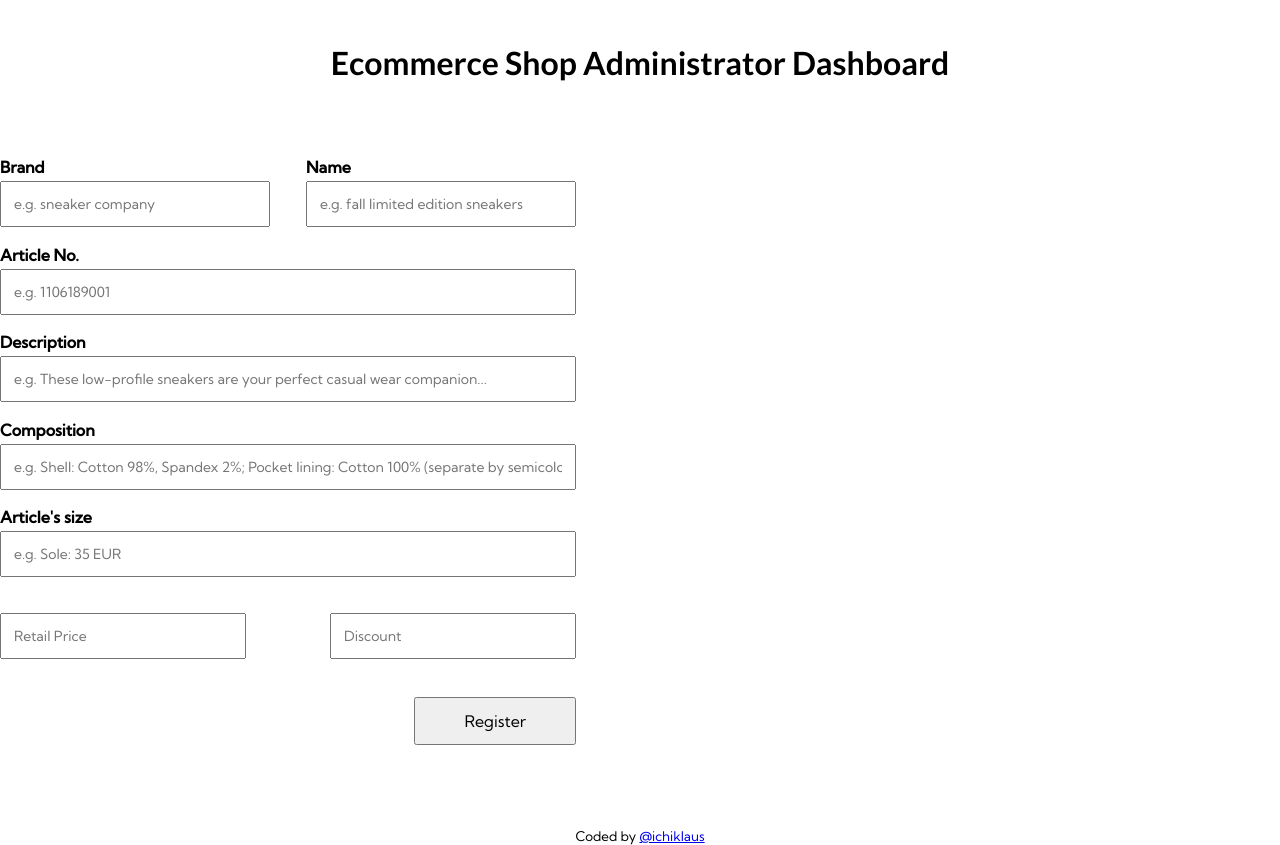
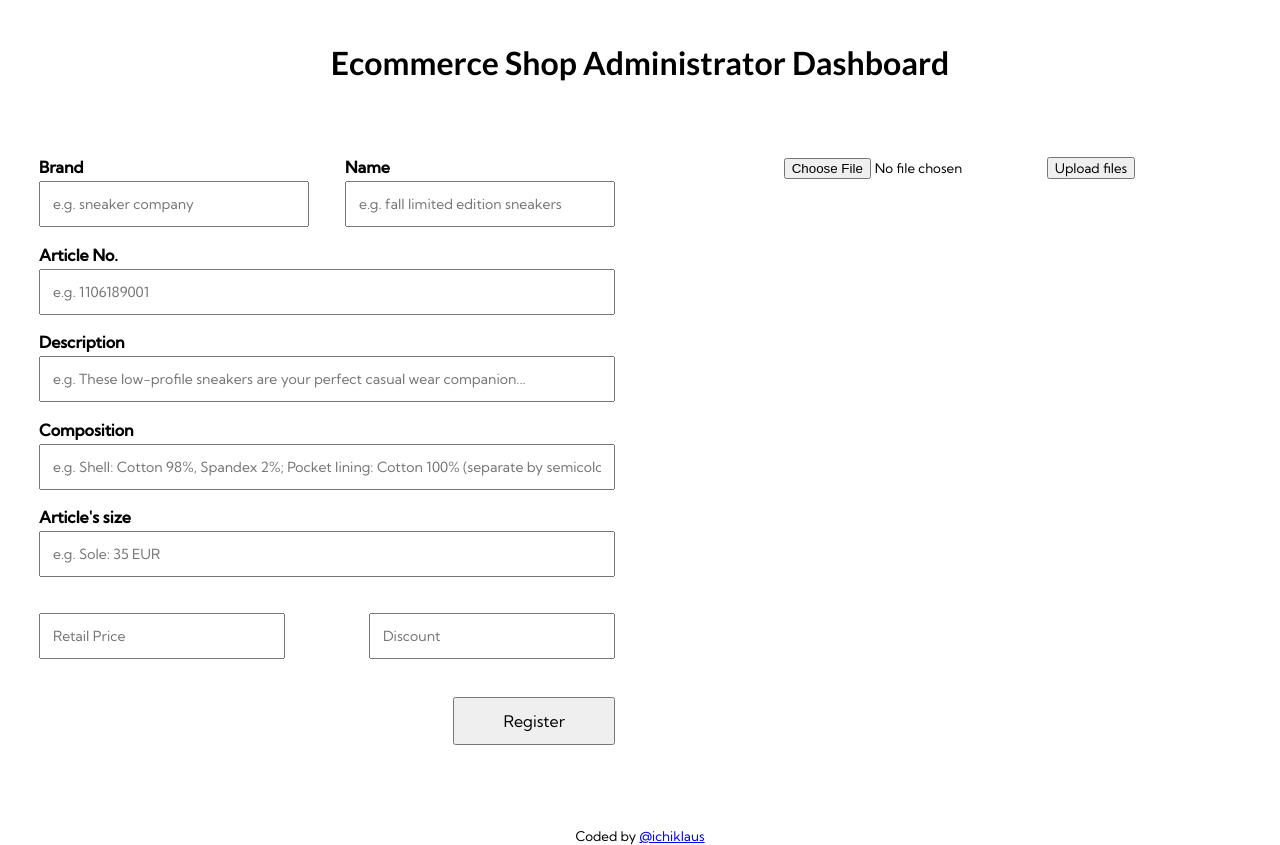
Before and after one commit to ichiklaus/ecommerce-admin-panel, a React (Create React App) app: page / in a window 1280 px wide. Built offline with nearby package versions, Linux system fonts and the light colour scheme.

Commit message:
Use forms

```diff
--- a/src/App.js
+++ b/src/App.js
@@ -1,14 +1,21 @@
+import React, { useState } from 'react';
 import Header from './components/Header';
 import Footer from './components/Footer';
 import Form from './components/Form';
+import ImageUploader from './components/ImageUploader';
 import './App.css';
 
 function App() {
+  const [urlsObject, setUrlsObject] = useState({});
+
   return (
     <div className="App">
       <Header />
       <main>
-        <Form />
+        <div className='product-registration-panel'>
+          <Form urlsObject={urlsObject} setUrlsObject={setUrlsObject} />
+          <ImageUploader setUrlsObject={setUrlsObject} />
+        </div>
       </main>
       <Footer />
     </div>
```
